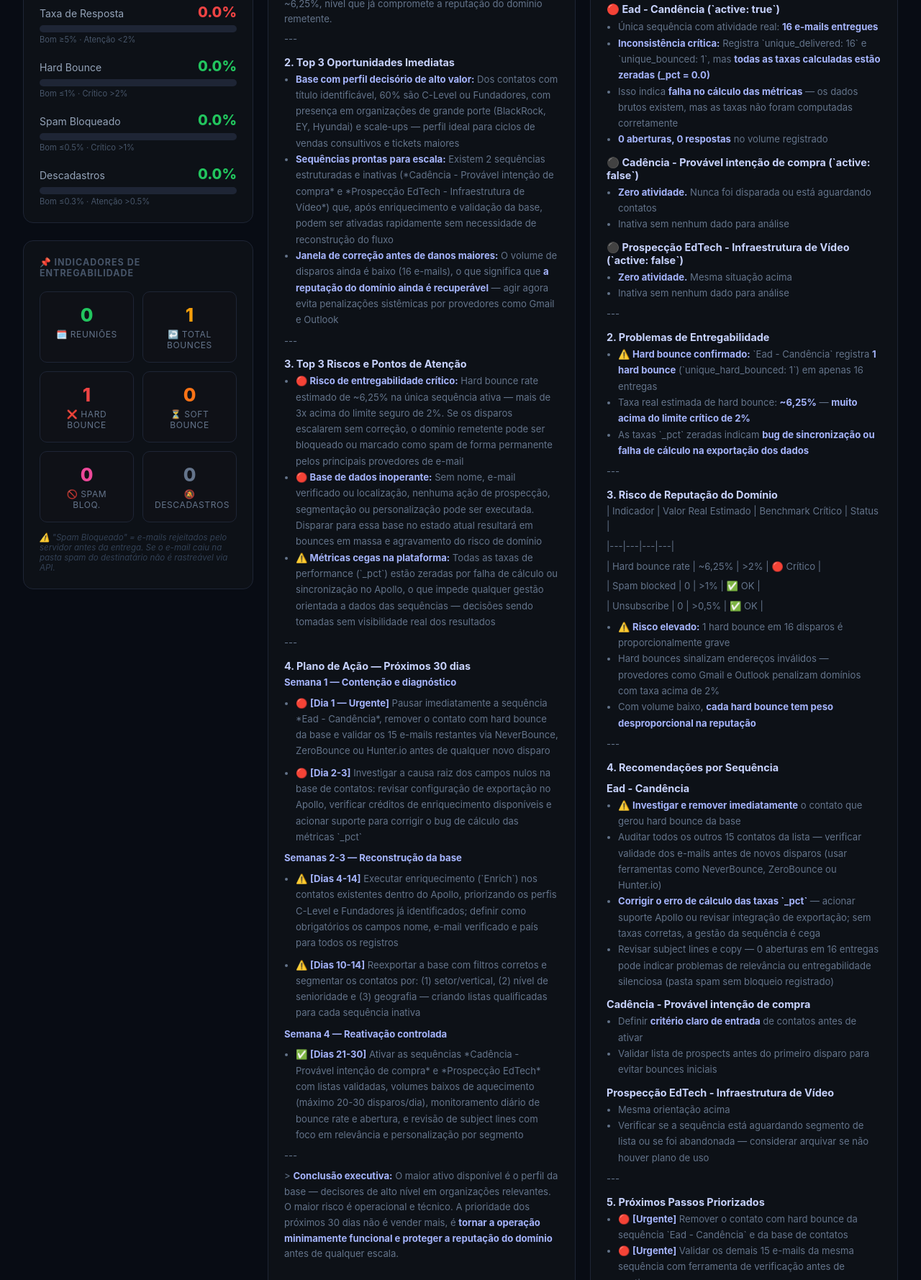
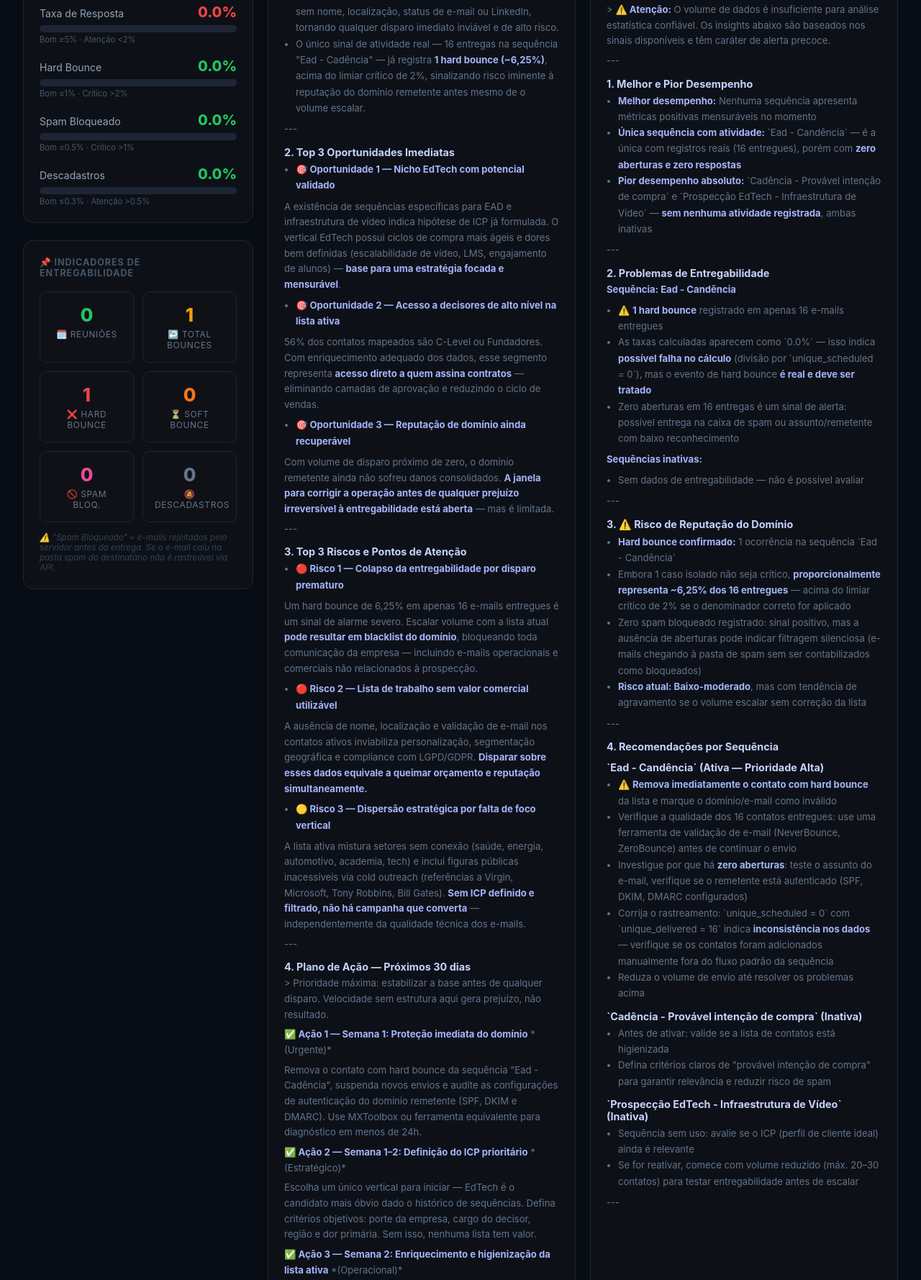
Before and after one commit to jordanleal96/apollo-dashboard, a plain HTML site: page index.html in a window 1280 px wide. Shown: the part 761-2540 px from the top of the page at 72% size. Drawn offline with Linux system fonts and the light colour scheme.

Commit message:
dashboard: atualização automática 07/04/2026 07:01

```diff
--- a/index.html
+++ b/index.html
@@ -101,7 +101,7 @@
 
   <header>
     <h1>Apollo · Cadência Dashboard</h1>
-    <span>Gerado em 27/03/2026 às 07:01 · Powered by Claude</span>
+    <span>Gerado em 07/04/2026 às 07:01 · Powered by Claude</span>
   </header>
 
   <div class="layout">
@@ -313,117 +313,114 @@
     <section class="card">
       <h2 class="section-title">🧠 Resumo Executivo</h2>
       <div class="insight-body"><h3>Resumo Executivo de Vendas — Apollo.io</h3>
+<p><strong>Data de referência:</strong> Análise atual | <strong>Status geral:</strong> 🔴 Operação paralisada</p>
 <p>---</p>
 <h4>1. Situação Atual</h4>
-<p>A operação de prospecção encontra-se <strong>paralisada e sem capacidade operacional imediata</strong>. A base de 240 mil contatos e 32 mil organizações é numericamente expressiva, mas <strong>100% dos dados críticos de contato estão ausentes</strong> (nome, e-mail, localização e LinkedIn), tornando a base inutilizável para prospecção ativa no estado atual. Das 3 sequências de e-mail configuradas, apenas uma registra atividade real — 16 disparos com <strong>zero aberturas e um hard bounce confirmado</strong>, representando uma taxa de bounce de ~6,25%, nível que já compromete a reputação do domínio remetente.</p>
+<ul>
+<li>A operação de prospecção está <strong>tecnicamente zerada</strong>: nenhum e-mail foi disparado, todas as métricas de engajamento registram 0% e duas das três sequências cadastradas estão inativas.</li>
+<li>A base de contatos, embora volumosa no Apollo (240M+ contatos, 32M+ organizações), apresenta <strong>qualidade crítica na lista de trabalho ativa</strong> — 100% dos contatos sem nome, localização, status de e-mail ou LinkedIn, tornando qualquer disparo imediato inviável e de alto risco.</li>
+<li>O único sinal de atividade real — 16 entregas na sequência "Ead - Cadência" — já registra <strong>1 hard bounce (~6,25%)</strong>, acima do limiar crítico de 2%, sinalizando risco iminente à reputação do domínio remetente antes mesmo de o volume escalar.</li>
+</ul>
 <p>---</p>
 <h4>2. Top 3 Oportunidades Imediatas</h4>
 <ul>
-<li><strong>Base com perfil decisório de alto valor:</strong> Dos contatos com título identificável, 60% são C-Level ou Fundadores, com presença em organizações de grande porte (BlackRock, EY, Hyundai) e scale-ups — perfil ideal para ciclos de vendas consultivos e tickets maiores</li>
-<li><strong>Sequências prontas para escala:</strong> Existem 2 sequências estruturadas e inativas (*Cadência - Provável intenção de compra* e *Prospecção EdTech - Infraestrutura de Vídeo*) que, após enriquecimento e validação da base, podem ser ativadas rapidamente sem necessidade de reconstrução do fluxo</li>
-<li><strong>Janela de correção antes de danos maiores:</strong> O volume de disparos ainda é baixo (16 e-mails), o que significa que <strong>a reputação do domínio ainda é recuperável</strong> — agir agora evita penalizações sistêmicas por provedores como Gmail e Outlook</li>
+<li><strong>🎯 Oportunidade 1 — Nicho EdTech com potencial validado</strong></li>
 </ul>
+<p>A existência de sequências específicas para EAD e infraestrutura de vídeo indica hipótese de ICP já formulada. O vertical EdTech possui ciclos de compra mais ágeis e dores bem definidas (escalabilidade de vídeo, LMS, engajamento de alunos) — <strong>base para uma estratégia focada e mensurável</strong>.</p>
+<ul>
+<li><strong>🎯 Oportunidade 2 — Acesso a decisores de alto nível na lista ativa</strong></li>
+</ul>
+<p>56% dos contatos mapeados são C-Level ou Fundadores. Com enriquecimento adequado dos dados, esse segmento representa <strong>acesso direto a quem assina contratos</strong> — eliminando camadas de aprovação e reduzindo o ciclo de vendas.</p>
+<ul>
+<li><strong>🎯 Oportunidade 3 — Reputação de domínio ainda recuperável</strong></li>
+</ul>
+<p>Com volume de disparo próximo de zero, o domínio remetente ainda não sofreu danos consolidados. <strong>A janela para corrigir a operação antes de qualquer prejuízo irreversível à entregabilidade está aberta</strong> — mas é limitada.</p>
 <p>---</p>
 <h4>3. Top 3 Riscos e Pontos de Atenção</h4>
 <ul>
-<li><strong>🔴 Risco de entregabilidade crítico:</strong> Hard bounce rate estimado de ~6,25% na única sequência ativa — mais de 3x acima do limite seguro de 2%. Se os disparos escalarem sem correção, o domínio remetente pode ser bloqueado ou marcado como spam de forma permanente pelos principais provedores de e-mail</li>
-<li><strong>🔴 Base de dados inoperante:</strong> Sem nome, e-mail verificado ou localização, nenhuma ação de prospecção, segmentação ou personalização pode ser executada. Disparar para essa base no estado atual resultará em bounces em massa e agravamento do risco de domínio</li>
-<li><strong>⚠️ Métricas cegas na plataforma:</strong> Todas as taxas de performance (`_pct`) estão zeradas por falha de cálculo ou sincronização no Apollo, o que impede qualquer gestão orientada a dados das sequências — decisões sendo tomadas sem visibilidade real dos resultados</li>
+<li><strong>🔴 Risco 1 — Colapso da entregabilidade por disparo prematuro</strong></li>
 </ul>
+<p>Um hard bounce de 6,25% em apenas 16 e-mails entregues é um sinal de alarme severo. Escalar volume com a lista atual <strong>pode resultar em blacklist do domínio</strong>, bloqueando toda comunicação da empresa — incluindo e-mails operacionais e comerciais não relacionados à prospecção.</p>
+<ul>
+<li><strong>🔴 Risco 2 — Lista de trabalho sem valor comercial utilizável</strong></li>
+</ul>
+<p>A ausência de nome, localização e validação de e-mail nos contatos ativos inviabiliza personalização, segmentação geográfica e compliance com LGPD/GDPR. <strong>Disparar sobre esses dados equivale a queimar orçamento e reputação simultaneamente.</strong></p>
+<ul>
+<li><strong>🟡 Risco 3 — Dispersão estratégica por falta de foco vertical</strong></li>
+</ul>
+<p>A lista ativa mistura setores sem conexão (saúde, energia, automotivo, academia, tech) e inclui figuras públicas inacessíveis via cold outreach (referências a Virgin, Microsoft, Tony Robbins, Bill Gates). <strong>Sem ICP definido e filtrado, não há campanha que converta</strong> — independentemente da qualidade técnica dos e-mails.</p>
 <p>---</p>
 <h4>4. Plano de Ação — Próximos 30 dias</h4>
-<p><strong>Semana 1 — Contenção e diagnóstico</strong></p>
-<ul>
-<li>🔴 <strong>[Dia 1 — Urgente]</strong> Pausar imediatamente a sequência *Ead - Candência*, remover o contato com hard bounce da base e validar os 15 e-mails restantes via NeverBounce, ZeroBounce ou Hunter.io antes de qualquer novo disparo</li>
-</ul>
-<ul>
-<li>🔴 <strong>[Dia 2-3]</strong> Investigar a causa raiz dos campos nulos na base de contatos: revisar configuração de exportação no Apollo, verificar créditos de enriquecimento disponíveis e acionar suporte para corrigir o bug de cálculo das métricas `_pct`</li>
-</ul>
-<p><strong>Semanas 2-3 — Reconstrução da base</strong></p>
-<ul>
-<li>⚠️ <strong>[Dias 4-14]</strong> Executar enriquecimento (`Enrich`) nos contatos existentes dentro do Apollo, priorizando os perfis C-Level e Fundadores já identificados; definir como obrigatórios os campos nome, e-mail verificado e país para todos os registros</li>
-</ul>
-<ul>
-<li>⚠️ <strong>[Dias 10-14]</strong> Reexportar a base com filtros corretos e segmentar os contatos por: (1) setor/vertical, (2) nível de senioridade e (3) geografia — criando listas qualificadas para cada sequência inativa</li>
-</ul>
-<p><strong>Semana 4 — Reativação controlada</strong></p>
-<ul>
-<li>✅ <strong>[Dias 21-30]</strong> Ativar as sequências *Cadência - Provável intenção de compra* e *Prospecção EdTech* com listas validadas, volumes baixos de aquecimento (máximo 20-30 disparos/dia), monitoramento diário de bounce rate e abertura, e revisão de subject lines com foco em relevância e personalização por segmento</li>
-</ul>
-<p>---</p>
-<p>> <strong>Conclusão executiva:</strong> O maior ativo disponível é o perfil da base — decisores de alto nível em organizações relevantes. O maior risco é operacional e técnico. A prioridade dos próximos 30 dias não é vender mais, é <strong>tornar a operação minimamente funcional e proteger a reputação do domínio</strong> antes de qualquer escala.</p></div>
+<p>> Prioridade máxima: estabilizar a base antes de qualquer disparo. Velocidade sem estrutura aqui gera prejuízo, não resultado.</p>
+<p><strong>✅ Ação 1 — Semana 1: Proteção imediata do domínio</strong> *(Urgente)*</p>
+<p>Remova o contato com hard bounce da sequência "Ead - Cadência", suspenda novos envios e audite as configurações de autenticação do domínio remetente (SPF, DKIM e DMARC). Use MXToolbox ou ferramenta equivalente para diagnóstico em menos de 24h.</p>
+<p><strong>✅ Ação 2 — Semana 1–2: Definição do ICP prioritário</strong> *(Estratégico)*</p>
+<p>Escolha um único vertical para iniciar — EdTech é o candidato mais óbvio dado o histórico de sequências. Defina critérios objetivos: porte da empresa, cargo do decisor, região e dor primária. Sem isso, nenhuma lista tem valor.</p>
+<p><strong>✅ Ação 3 — Semana 2: Enriquecimento e higienização da lista ativa</strong> *(Operacional)*</p>
+<p>Utilize Apollo.io (export completo com filtros corretos), Hunter.io ou Clearbit para enriquecer nome, e-mail válido e localização. Em seguida, valide todos os e-mails via NeverBounce ou ZeroBounce antes de qualquer disparo. <strong>Meta: taxa de bounce abaixo de 2%.</strong></p>
+<p><strong>✅ Ação 4 — Semana 3: Teste controlado com volume reduzido</strong> *(Tático)*</p>
+<p>Com lista higienizada e ICP definido, inicie disparo-piloto com <strong>máximo de 20 a 30 contatos</strong> na sequência "Ead - Cadência" — agora reestruturada com assunto testado, remetente autenticado e copy personalizado com nome e empresa. Monitore abertura e resposta por 5 dias antes de escalar.</p>
+<p>**✅ Ação 5 — Semana 4: Avaliação de resultados e</p></div>
     </section>
     <section class="card">
       <h2 class="section-title">📧 Análise de Sequências</h2>
       <div class="insight-body"><h3>Análise de Sequências de E-mail — Apollo.io</h3>
 <p>---</p>
-<h4>Situação Geral</h4>
-<p><strong>Volume total analisado: 3 sequências | E-mails entregues: 16 | Dados mensuráveis: limitados</strong></p>
-<p>> ⚠️ <strong>Alerta crítico:</strong> O conjunto de dados está substancialmente vazio. Duas das três sequências nunca foram disparadas e uma sequência ativa apresenta inconsistência grave nos dados.</p>
+<h4>Visão Geral Rápida</h4>
+<p>| Sequência | Status | Enviados | Entregues | Aberturas | Respostas |</p>
+<p>|---|---|---|---|---|---|</p>
+<p>| Ead - Candência | Ativa | 0 agendados | 16 | 0 | 0 |</p>
+<p>| Cadência - Provável intenção de compra | Inativa | 0 | 0 | 0 | 0 |</p>
+<p>| Prospecção EdTech - Infraestrutura de Vídeo | Inativa | 0 | 0 | 0 | 0 |</p>
+<p>> <strong>⚠️ Atenção:</strong> O volume de dados é insuficiente para análise estatística confiável. Os insights abaixo são baseados nos sinais disponíveis e têm caráter de alerta precoce.</p>
 <p>---</p>
-<h4>1. Desempenho por Sequência</h4>
-<h5>🔴 Ead - Candência (`active: true`)</h5>
+<h4>1. Melhor e Pior Desempenho</h4>
 <ul>
-<li>Única sequência com atividade real: <strong>16 e-mails entregues</strong></li>
-<li><strong>Inconsistência crítica:</strong> Registra `unique_delivered: 16` e `unique_bounced: 1`, mas <strong>todas as taxas calculadas estão zeradas (_pct = 0.0)</strong></li>
-<li>Isso indica <strong>falha no cálculo das métricas</strong> — os dados brutos existem, mas as taxas não foram computadas corretamente</li>
-<li><strong>0 aberturas, 0 respostas</strong> no volume registrado</li>
-</ul>
-<h5>⚫ Cadência - Provável intenção de compra (`active: false`)</h5>
-<ul>
-<li><strong>Zero atividade.</strong> Nunca foi disparada ou está aguardando contatos</li>
-<li>Inativa sem nenhum dado para análise</li>
-</ul>
-<h5>⚫ Prospecção EdTech - Infraestrutura de Vídeo (`active: false`)</h5>
-<ul>
-<li><strong>Zero atividade.</strong> Mesma situação acima</li>
-<li>Inativa sem nenhum dado para análise</li>
+<li><strong>Melhor desempenho:</strong> Nenhuma sequência apresenta métricas positivas mensuráveis no momento</li>
+<li><strong>Única sequência com atividade:</strong> `Ead - Candência` — é a única com registros reais (16 entregues), porém com <strong>zero aberturas e zero respostas</strong></li>
+<li><strong>Pior desempenho absoluto:</strong> `Cadência - Provável intenção de compra` e `Prospecção EdTech - Infraestrutura de Vídeo` — <strong>sem nenhuma atividade registrada</strong>, ambas inativas</li>
 </ul>
 <p>---</p>
 <h4>2. Problemas de Entregabilidade</h4>
+<p><strong>Sequência: Ead - Candência</strong></p>
 <ul>
-<li>⚠️ <strong>Hard bounce confirmado:</strong> `Ead - Candência` registra <strong>1 hard bounce</strong> (`unique_hard_bounced: 1`) em apenas 16 entregas</li>
-<li>Taxa real estimada de hard bounce: <strong>~6,25%</strong> — <strong>muito acima do limite crítico de 2%</strong></li>
-<li>As taxas `_pct` zeradas indicam <strong>bug de sincronização ou falha de cálculo na exportação dos dados</strong></li>
+<li>⚠️ <strong>1 hard bounce</strong> registrado em apenas 16 e-mails entregues</li>
+<li>As taxas calculadas aparecem como `0.0%` — isso indica <strong>possível falha no cálculo</strong> (divisão por `unique_scheduled = 0`), mas o evento de hard bounce <strong>é real e deve ser tratado</strong></li>
+<li>Zero aberturas em 16 entregas é um sinal de alerta: possível entrega na caixa de spam ou assunto/remetente com baixo reconhecimento</li>
+</ul>
+<p><strong>Sequências inativas:</strong></p>
+<ul>
+<li>Sem dados de entregabilidade — não é possível avaliar</li>
 </ul>
 <p>---</p>
-<h4>3. Risco de Reputação do Domínio</h4>
-<p>| Indicador | Valor Real Estimado | Benchmark Crítico | Status |</p>
-<p>|---|---|---|---|</p>
-<p>| Hard bounce rate | ~6,25% | >2% | 🔴 Crítico |</p>
-<p>| Spam blocked | 0 | >1% | ✅ OK |</p>
-<p>| Unsubscribe | 0 | >0,5% | ✅ OK |</p>
+<h4>3. ⚠️ Risco de Reputação do Domínio</h4>
 <ul>
-<li>⚠️ <strong>Risco elevado:</strong> 1 hard bounce em 16 disparos é proporcionalmente grave</li>
-<li>Hard bounces sinalizam endereços inválidos — provedores como Gmail e Outlook penalizam domínios com taxa acima de 2%</li>
-<li>Com volume baixo, <strong>cada hard bounce tem peso desproporcional na reputação</strong></li>
+<li><strong>Hard bounce confirmado:</strong> 1 ocorrência na sequência `Ead - Candência`</li>
+<li>Embora 1 caso isolado não seja crítico, <strong>proporcionalmente representa ~6,25% dos 16 entregues</strong> — acima do limiar crítico de 2% se o denominador correto for aplicado</li>
+<li>Zero spam bloqueado registrado: sinal positivo, mas a ausência de aberturas pode indicar filtragem silenciosa (e-mails chegando à pasta de spam sem ser contabilizados como bloqueados)</li>
+<li><strong>Risco atual: Baixo-moderado</strong>, mas com tendência de agravamento se o volume escalar sem correção da lista</li>
 </ul>
 <p>---</p>
 <h4>4. Recomendações por Sequência</h4>
-<h5>Ead - Candência</h5>
+<h5>`Ead - Candência` (Ativa — Prioridade Alta)</h5>
 <ul>
-<li>⚠️ <strong>Investigar e remover imediatamente</strong> o contato que gerou hard bounce da base</li>
-<li>Auditar todos os outros 15 contatos da lista — verificar validade dos e-mails antes de novos disparos (usar ferramentas como NeverBounce, ZeroBounce ou Hunter.io)</li>
-<li><strong>Corrigir o erro de cálculo das taxas `_pct`</strong> — acionar suporte Apollo ou revisar integração de exportação; sem taxas corretas, a gestão da sequência é cega</li>
-<li>Revisar subject lines e copy — 0 aberturas em 16 entregas pode indicar problemas de relevância ou entregabilidade silenciosa (pasta spam sem bloqueio registrado)</li>
+<li>⚠️ <strong>Remova imediatamente o contato com hard bounce</strong> da lista e marque o domínio/e-mail como inválido</li>
+<li>Verifique a qualidade dos 16 contatos entregues: use uma ferramenta de validação de e-mail (NeverBounce, ZeroBounce) antes de continuar o envio</li>
+<li>Investigue por que há <strong>zero aberturas</strong>: teste o assunto do e-mail, verifique se o remetente está autenticado (SPF, DKIM, DMARC configurados)</li>
+<li>Corrija o rastreamento: `unique_scheduled = 0` com `unique_delivered = 16` indica <strong>inconsistência nos dados</strong> — verifique se os contatos foram adicionados manualmente fora do fluxo padrão da sequência</li>
+<li>Reduza o volume de envio até resolver os problemas acima</li>
 </ul>
-<h5>Cadência - Provável intenção de compra</h5>
+<h5>`Cadência - Provável intenção de compra` (Inativa)</h5>
 <ul>
-<li>Definir <strong>critério claro de entrada</strong> de contatos antes de ativar</li>
-<li>Validar lista de prospects antes do primeiro disparo para evitar bounces iniciais</li>
+<li>Antes de ativar: valide se a lista de contatos está higienizada</li>
+<li>Defina critérios claros de "provável intenção de compra" para garantir relevância e reduzir risco de spam</li>
 </ul>
-<h5>Prospecção EdTech - Infraestrutura de Vídeo</h5>
+<h5>`Prospecção EdTech - Infraestrutura de Vídeo` (Inativa)</h5>
 <ul>
-<li>Mesma orientação acima</li>
-<li>Verificar se a sequência está aguardando segmento de lista ou se foi abandonada — considerar arquivar se não houver plano de uso</li>
+<li>Sequência sem uso: avalie se o ICP (perfil de cliente ideal) ainda é relevante</li>
+<li>Se for reativar, comece com volume reduzido (máx. 20–30 contatos) para testar entregabilidade antes de escalar</li>
 </ul>
-<p>---</p>
-<h4>5. Próximos Passos Priorizados</h4>
-<ul>
-<li>🔴 <strong>[Urgente]</strong> Remover o contato com hard bounce da sequência `Ead - Candência` e da base de contatos</li>
-<li>🔴 <strong>[Urgente]</strong> Validar os demais 15 e-mails da mesma sequência com ferramenta de verificação antes de continuar</li>
-<li>⚠️ <strong>[Alta prioridade]</strong> Investigar por que todas as taxas `_pct` estão</li>
-</ul></div>
+<p>---</p></div>
     </section>
     <section class="card">
       <h2 class="section-title">🛡️ Entregabilidade</h2>
@@ -433,7 +430,7 @@
     </div>
   </div>
 
-  <footer>Apollo Cadência Dashboard · Claude (Anthropic) · 27/03/2026 às 07:01</footer>
+  <footer>Apollo Cadência Dashboard · Claude (Anthropic) · 07/04/2026 às 07:01</footer>
 
 </body>
 </html>
```
